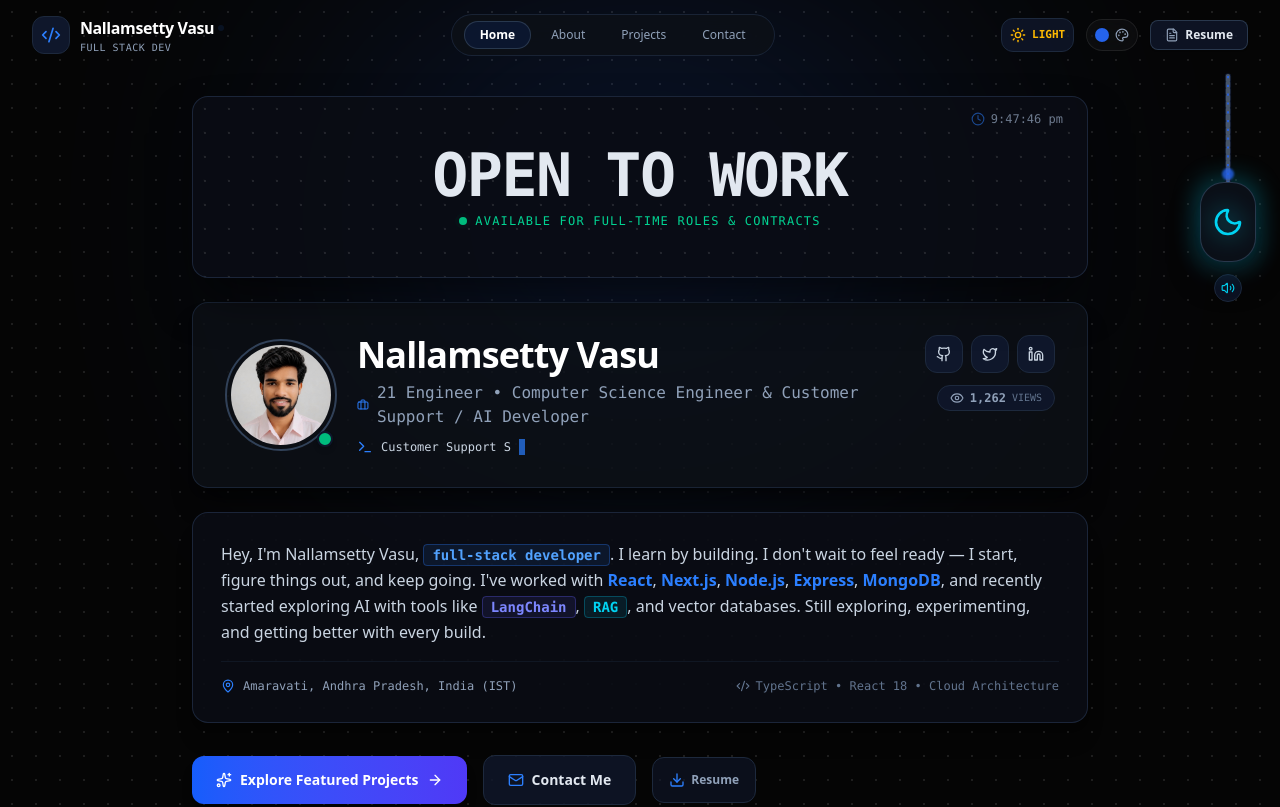
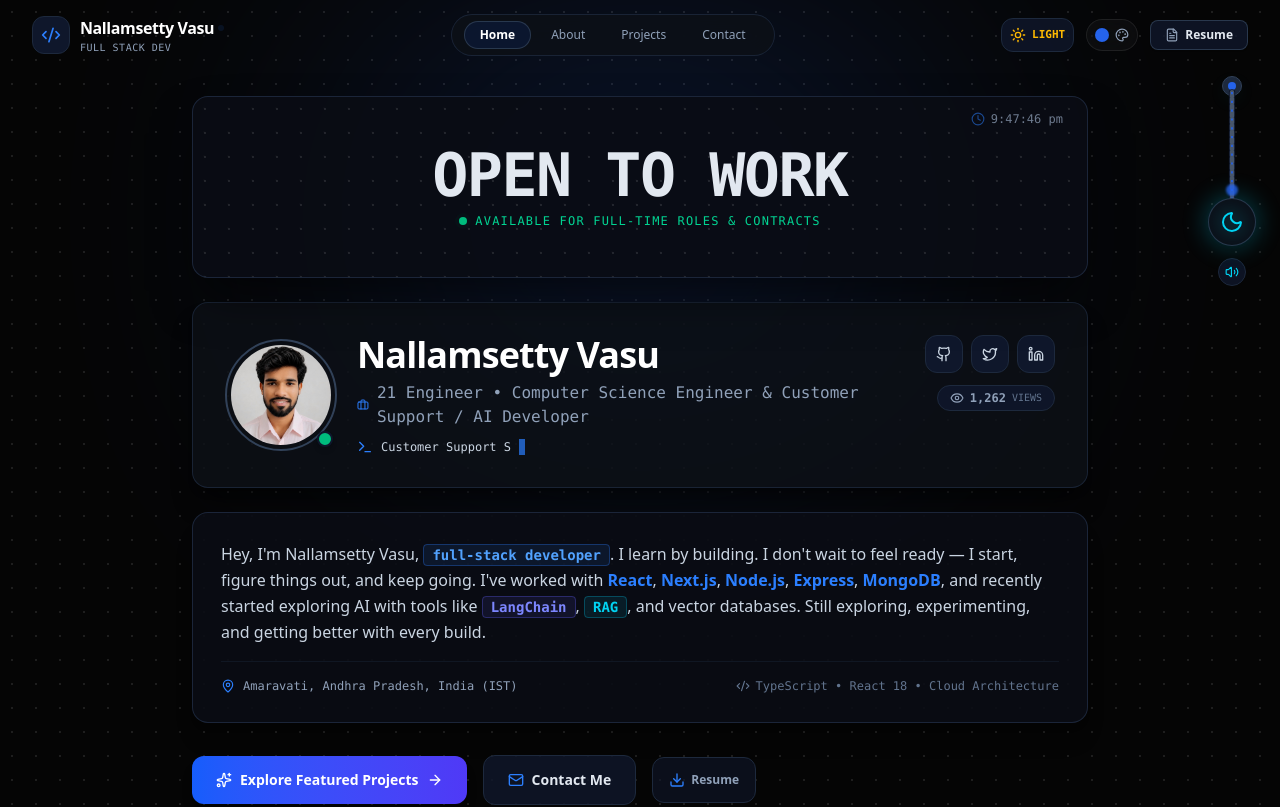
Before and after one commit to vasu-royal-2006/portfolio, a React (Vite) app: page / in a window 1280 px wide. Shown: the top 807 px of the page. Built offline with nearby package versions, Linux system fonts and the light colour scheme.

Commit message:
feat: enhance SuspendedMouseToggle with new connector nut and improved knob design

```diff
--- a/src/components/SuspendedMouseToggle.tsx
+++ b/src/components/SuspendedMouseToggle.tsx
@@ -107,6 +107,11 @@ export const SuspendedMouseToggle: React.FC<SuspendedMouseToggleProps> = ({
       style={{ top: topOffset ? `${topOffset}px` : undefined, transition: 'top 180ms ease' }}
     >
       <motion.div style={{ rotate: springAngle }} className="flex flex-col items-center origin-top relative z-10">
+        {/* Connector nut - visually attaches rope to navbar */}
+        <div className={`w-5 h-5 rounded-full flex items-center justify-center border ${isDarkMode ? 'bg-slate-800 border-slate-700' : 'bg-white border-slate-300'} shadow-sm -mb-1`} style={{ boxShadow: isDarkMode ? '0 6px 18px rgba(6,182,212,0.06)' : '0 6px 18px rgba(245,158,11,0.06)' }}>
+          <div className="w-2 h-2 rounded-full" style={{ backgroundColor: accentTheme.hex }} />
+        </div>
+
         {/* Rope */}
         <motion.div className="relative flex flex-col items-center" style={{ height: ropeLength }}>
           <svg className="w-2.5 h-full overflow-visible" preserveAspectRatio="none" viewBox="0 0 8 100">
@@ -118,7 +123,7 @@ export const SuspendedMouseToggle: React.FC<SuspendedMouseToggleProps> = ({
           <motion.div animate={{ y: [0, 110, 0] }} transition={{ duration: 4, repeat: Infinity, ease: 'easeInOut' }} className="w-3 h-3 absolute rounded-full blur-[1px] opacity-80" style={{ backgroundColor: accentTheme.hex }} />
         </motion.div>
 
-        {/* Knob (icons-only) */}
+        {/* Knob (icons-only, circular) */}
         <motion.div
           drag="y"
           dragConstraints={{ top: 0, bottom: 60 }}
@@ -136,18 +141,16 @@ export const SuspendedMouseToggle: React.FC<SuspendedMouseToggleProps> = ({
           whileTap={{ scale: 0.96 }}
           className="relative group cursor-grab active:cursor-grabbing select-none -mt-1"
         >
-          <div className={`relative w-14 h-20 rounded-[1.5rem] p-2.5 transition-all duration-300 shadow-[0_18px_45px_-12px_rgba(15,23,42,0.45)] flex items-center justify-center border ${
-            isDarkMode ? 'bg-[#0b0f17] border-slate-700/80' : 'bg-white border-slate-300'
-          }`}>
-            <div className={`flex items-center justify-center w-full h-full rounded-[1.15rem] ${isDarkMode ? 'text-cyan-300' : 'text-amber-600'}`}>
+          <div className={`relative w-12 h-12 rounded-full p-2 transition-all duration-300 shadow-lg flex items-center justify-center border ${isDarkMode ? 'bg-[#0b0f17] border-slate-700/80' : 'bg-white border-slate-300'}`}>
+            <div className={`flex items-center justify-center w-full h-full ${isDarkMode ? 'text-cyan-300' : 'text-amber-600'}`}>
               {isDarkMode ? (
-                <Moon className="w-8 h-8 text-cyan-400 drop-shadow-[0_0_12px_rgba(6,182,212,0.85)]" />
+                <Moon className="w-6 h-6 text-cyan-400 drop-shadow-[0_0_10px_rgba(6,182,212,0.85)]" />
               ) : (
-                <Sun className="w-8 h-8 text-amber-500 drop-shadow-[0_0_12px_rgba(245,158,11,0.85)]" />
+                <Sun className="w-6 h-6 text-amber-500 drop-shadow-[0_0_10px_rgba(245,158,11,0.85)]" />
               )}
             </div>
 
-            <div className={`absolute -inset-1.5 rounded-[1.5rem] blur-md -z-10 transition-opacity duration-300 ${isHovered || isPulling ? 'opacity-90 scale-105' : 'opacity-30'}`} style={{ backgroundColor: isDarkMode ? '#06b6d4' : '#f59e0b' }} />
+            <div className={`absolute -inset-1 rounded-full blur-md -z-10 transition-opacity duration-300 ${isHovered || isPulling ? 'opacity-90 scale-105' : 'opacity-30'}`} style={{ backgroundColor: isDarkMode ? '#06b6d4' : '#f59e0b' }} />
           </div>
         </motion.div>
       </motion.div>
```
